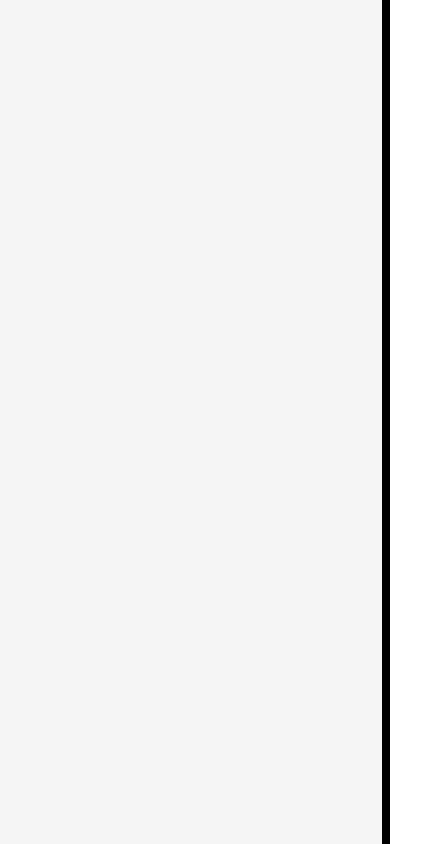
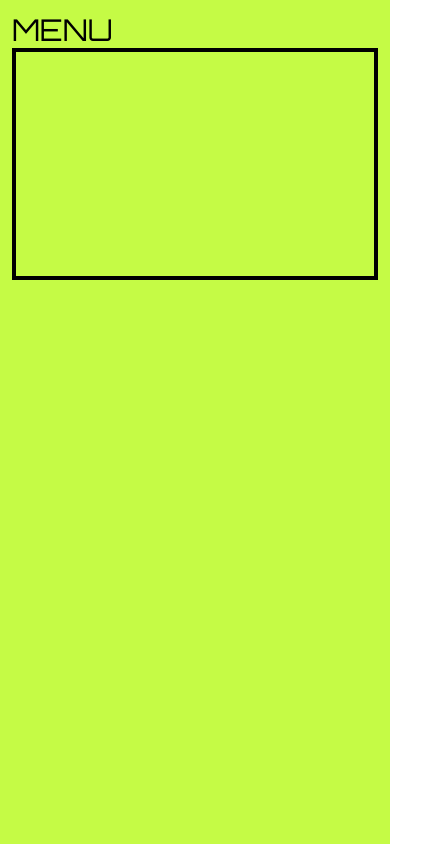
Before and after one commit to HassanMostafaa/gsap-practice, a Next.js app: page / in a window 390 px wide. Shown: the whole page, 421 px wide, since content can reach past the window. Built offline with nearby package versions, Linux system fonts and the light colour scheme.

Commit message:
hamburger menu animation test

```diff
--- a/app/about/page.tsx
+++ b/app/about/page.tsx
@@ -1,7 +1,12 @@
 export default function AboutPage() {
   return (
-    <div className="flex-1 flex flex-col justify-center items-center">
-      About
+    <div
+      className="flex-1 flex flex-col justify-center items-center text-5xl"
+      id="about"
+    >
+      <span>
+        About<sup className=""> (2)</sup>
+      </span>
     </div>
   );
 }
--- a/app/contact/page.tsx
+++ b/app/contact/page.tsx
@@ -1,3 +1,12 @@
 export default function ContactPage() {
-    return <div>Contact</div>
+  return (
+    <div
+      className="flex-1 flex justify-center items-center text-5xl"
+      id="contact"
+    >
+      <span>
+        Contact<sup className=""> (3)</sup>
+      </span>
+    </div>
+  );
 }
--- /dev/null
+++ b/components/hamburger-menu-icon/HamburgerMenuIcon.tsx
@@ -0,0 +1,73 @@
+"use client";
+import React, { useRef } from "react";
+import { gsap } from "gsap";
+import { useGSAP } from "@gsap/react";
+
+gsap.registerPlugin(useGSAP);
+
+interface Props {
+  isOpen: boolean;
+  toggle: () => void;
+}
+
+export const HamburgerMenuIcon = ({ isOpen, toggle }: Props) => {
+  const topRef = useRef<HTMLDivElement>(null);
+  const bottomRef = useRef<HTMLDivElement>(null);
+  const containerRef = useRef<HTMLDivElement>(null);
+
+  useGSAP(
+    () => {
+      if (isOpen) {
+        gsap.to(topRef.current, {
+          rotation: 45,
+          y: 5,
+          transformOrigin: "center",
+          duration: 0.3,
+          background: "black",
+        });
+        gsap.to(bottomRef.current, {
+          rotation: -45,
+          background: "black",
+          y: -5,
+          width: "100%",
+          transformOrigin: "center",
+          duration: 0.3,
+        });
+        gsap.to(containerRef.current, { zIndex: 11 });
+      } else {
+        gsap.to(containerRef.current, { zIndex: 9 });
+        gsap.to(topRef.current, {
+          background: "white",
+          rotation: 0,
+          y: 0,
+          duration: 0.3,
+        });
+        gsap.to(bottomRef.current, {
+          rotation: 0,
+          background: "white",
+          y: 0,
+          width: "75%",
+          duration: 0.3,
+        });
+      }
+    },
+    { dependencies: [isOpen], scope: containerRef }
+  );
+
+  return (
+    <div
+      ref={containerRef}
+      className="h-8 w-8 flex gap-2 flex-col relative items-end justify-center cursor-pointer"
+      onClick={toggle}
+    >
+      <div
+        ref={topRef}
+        className="w-full h-[2px] relative bg-neutral-200"
+      ></div>
+      <div
+        ref={bottomRef}
+        className="w-3/4 h-[2px] relative bg-neutral-200"
+      ></div>
+    </div>
+  );
+};
--- /dev/null
+++ b/components/hamburger-menu/HamburgerMenu.tsx
@@ -0,0 +1,70 @@
+"use client";
+import { useGSAP } from "@gsap/react";
+import Link from "next/link";
+import React, { useEffect, useRef } from "react";
+import gsap from "gsap";
+
+const navLinks = [
+  { href: "/", label: "HOME" },
+  { href: "/about", label: "ABOUT" },
+  { href: "/contact", label: "CONTACT" },
+];
+
+interface Props {
+  isOpen: boolean;
+}
+
+export const HamburgerMenu = ({ isOpen }: Props) => {
+  const hamburgerMenuRef = useRef<HTMLDivElement>(null);
+  const tl = useRef(
+    gsap.timeline({ paused: true, defaults: { ease: "power2.inOut" } })
+  );
+
+  useGSAP(
+    () => {
+      tl.current
+        .set(hamburgerMenuRef.current, { yPercent: -100 }) // Initial hidden state
+        .to(hamburgerMenuRef.current, {
+          yPercent: 0,
+          duration: 0.8,
+        })
+        .from(
+          ".link-overlay",
+          {
+            height: "100%",
+            stagger: 0.15,
+            duration: 0.5,
+          },
+          "-=0.4" // overlaps slightly with slide-in for smoother effect
+        );
+    },
+    { scope: hamburgerMenuRef }
+  );
+
+  useEffect(() => {
+    if (isOpen) {
+      tl.current.play();
+    } else {
+      tl.current.reverse();
+    }
+  }, [isOpen]);
+
+  return (
+    <div
+      ref={hamburgerMenuRef}
+      className="w-screen h-screen fixed top-0 left-0 z-10 p-3 bg-[#c5fb45] text-black overflow-hidden"
+    >
+      <div className="contain h-full">
+        <h2 className="text-3xl hamburger-menu-title">MENU</h2>
+        <div className="links flex flex-col p-10 text-8xl max-md:text-5xl border-4 h-fit">
+          {navLinks.map(({ href, label }) => (
+            <div key={href} className="relative w-fit overflow-hidden">
+              <span className="absolute link-overlay bottom-0 left-0 h-0 w-full bg-[#c5fb45]" />
+              <Link href={href}>{label}</Link>
+            </div>
+          ))}
+        </div>
+      </div>
+    </div>
+  );
+};
--- a/components/header-nav/HeaderNav.tsx
+++ b/components/header-nav/HeaderNav.tsx
@@ -1,7 +1,14 @@
+"use client";
 import Link from "next/link";
-import React from "react";
+import React, { useState } from "react";
+import { HamburgerMenuIcon } from "../hamburger-menu-icon/HamburgerMenuIcon";
+import { HamburgerMenu } from "../hamburger-menu/HamburgerMenu";
 
 export const HeaderNav = () => {
+  const [isMenuOpen, setIsMenuOpen] = useState(false);
+
+  const toggleMenu = () => setIsMenuOpen((prev) => !prev);
+
   return (
     <nav className="w-full bg-black text-white">
       <div className="flex justify-between items-center p-4 contain bg-black text-white">
@@ -10,6 +17,8 @@ export const HeaderNav = () => {
           <Link href="/">Home</Link>
           <Link href="/about">About</Link>
           <Link href="/contact">Contact</Link>
+          <HamburgerMenuIcon isOpen={isMenuOpen} toggle={toggleMenu} />
+          <HamburgerMenu isOpen={isMenuOpen} />
         </div>
       </div>
     </nav>
--- a/components/hero-text/HeroText.tsx
+++ b/components/hero-text/HeroText.tsx
@@ -4,7 +4,7 @@ export const HeroText = () => {
   return (
     <div className="h-full bg-black text-white w-screen flex flex-col justify-center items-center">
       <h1 id="hero-text" className="text-4xl sm:text-7xl font-bold">
-        GSAP Practice
+        GSAP Practice<sup className=""> (1)</sup>
       </h1>
     </div>
   );
--- a/components/splash-screen/SplashScreen.tsx
+++ b/components/splash-screen/SplashScreen.tsx
@@ -3,7 +3,7 @@ export const SplashScreen = ({ headlines }: { headlines: string[] }) => {
   return (
     <div
       id="splash-screen"
-      className="h-screen transit flex-col gap-12 flex absolute -left-[112%] top-0 w-screen skew-x-[20deg] bg-neutral-100"
+      className="h-screen p-10 transit flex-col gap-12 flex absolute -left-[112%] top-0 w-screen skew-x-[20deg] bg-neutral-100"
     >
       {headlines.map((text, index) => (
         <h1
--- a/package.json
+++ b/package.json
@@ -13,7 +13,8 @@
     "gsap": "^3.13.0",
     "next": "15.3.2",
     "react": "^19.0.0",
-    "react-dom": "^19.0.0"
+    "react-dom": "^19.0.0",
+    "react-icons": "^5.5.0"
   },
   "devDependencies": {
     "@eslint/eslintrc": "^3",
--- a/utils/animations/splashAnimation.ts
+++ b/utils/animations/splashAnimation.ts
@@ -6,7 +6,7 @@ export const runSplashSequence = (titles: string[]) => {
 
   timeline
     .to("#splash-screen", {
-      xPercent: 110,
+      xPercent: 112,
       skewX: 0,
       duration: 1.5,
       delay: 0.8,
@@ -34,7 +34,7 @@ export const runSplashSequence = (titles: string[]) => {
     .from("#hero-text", {
       opacity: 0,
       x: 10,
-      duration: 0.4,
+      duration: 1,
     });
 
   return timeline;
```
Also changed, not shown: 1 other file (tests, documents, lock files or other folders).
